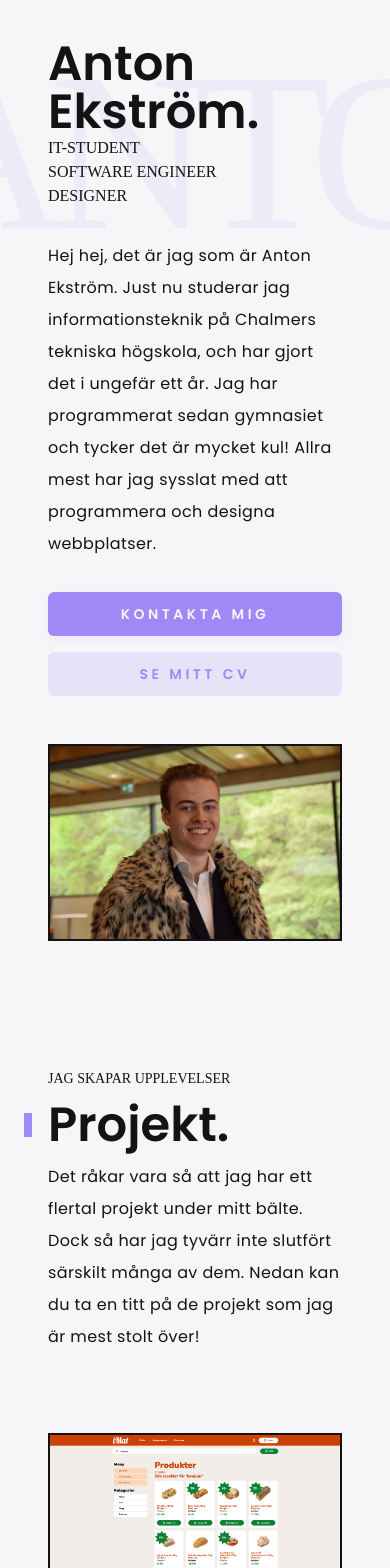
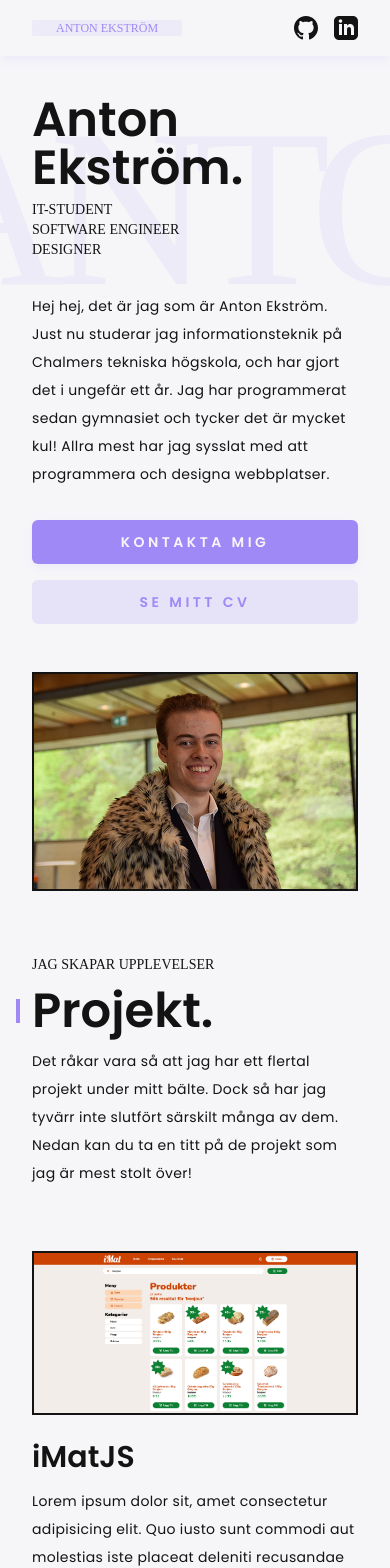
Before and after one commit to antoneekstrom/antonekstrom.se, a Svelte app: page / in a window 390 px wide. Shown: the top 1568 px of the page. Built offline with nearby package versions, Linux system fonts and the light colour scheme; a web font is replaced by a local one.

Commit message:
Improves spacing in several places

```diff
--- a/src/components/Header.svelte
+++ b/src/components/Header.svelte
@@ -1,11 +1,11 @@
 <header
-  class="page-inset py-8 hidden lg:flex flex-row justify-between sticky top-0 z-10 bg-white shadow-lavendel">
+  class="page-inset py-4 sm:py-8 flex flex-row gap-4 justify-between sticky top-0 z-10 bg-white shadow-lavendel">
   <div class="flex flex-row gap-20 items-center">
     <h1
-      class="flex items-center px-6 text-sm font-regular font-brand bg-lavendel-900 text-lavendel uppercase whitespace-nowrap rounded-sm">
+      class="flex items-center px-6 text-xs sm:text-sm font-regular font-brand bg-lavendel-900 text-lavendel uppercase whitespace-nowrap rounded-sm">
       <a href="#plupp">Anton Ekström</a>
     </h1>
-    <nav>
+    <nav class="hidden lg:block">
       <ul class="flex flex-row gap-8">
         <li>
           <a
@@ -41,7 +41,7 @@
           <svg
             xmlns="http://www.w3.org/2000/svg"
             viewBox="0 0 24 24"
-            class="w-8 text-black fill-current cursor-pointer hover:text-lavendel hover-peek"
+            class="w-6 sm:w-8 text-black fill-current cursor-pointer hover:text-lavendel hover-peek"
           >
             <path
               d="M12 0c-6.626 0-12 5.373-12 12 0 5.302 3.438 9.8 8.207 11.387.599.111.793-.261.793-.577v-2.234c-3.338.726-4.033-1.416-4.033-1.416-.546-1.387-1.333-1.756-1.333-1.756-1.089-.745.083-.729.083-.729 1.205.084 1.839 1.237 1.839 1.237 1.07 1.834 2.807 1.304 3.492.997.107-.775.418-1.305.762-1.604-2.665-.305-5.467-1.334-5.467-5.931 0-1.311.469-2.381 1.236-3.221-.124-.303-.535-1.524.117-3.176 0 0 1.008-.322 3.301 1.23.957-.266 1.983-.399 3.003-.404 1.02.005 2.047.138 3.006.404 2.291-1.552 3.297-1.23 3.297-1.23.653 1.653.242 2.874.118 3.176.77.84 1.235 1.911 1.235 3.221 0 4.609-2.807 5.624-5.479 5.921.43.372.823 1.102.823 2.222v3.293c0 .319.192.694.801.576 4.765-1.589 8.199-6.086 8.199-11.386 0-6.627-5.373-12-12-12z"
@@ -54,7 +54,7 @@
           <svg
             xmlns="http://www.w3.org/2000/svg"
             viewBox="0 0 24 24"
-            class="w-8 text-black fill-current cursor-pointer hover:text-lavendel hover-peek"
+            class="w-6 sm:w-8 text-black fill-current cursor-pointer hover:text-lavendel hover-peek"
           >
             <path
               d="M19 0h-14c-2.761 0-5 2.239-5 5v14c0 2.761 2.239 5 5 5h14c2.762 0 5-2.239 5-5v-14c0-2.761-2.238-5-5-5zm-11 19h-3v-11h3v11zm-1.5-12.268c-.966 0-1.75-.79-1.75-1.764s.784-1.764 1.75-1.764 1.75.79 1.75 1.764-.783 1.764-1.75 1.764zm13.5 12.268h-3v-5.604c0-3.368-4-3.113-4 0v5.604h-3v-11h3v1.765c1.396-2.586 7-2.777 7 2.476v6.759z"
--- a/src/components/Hero.svelte
+++ b/src/components/Hero.svelte
@@ -7,10 +7,10 @@
   <div class="flex flex-col xl:gap-12 xl:flex-row">
     <div>
       <h1 class="title">Anton Ekström.</h1>
-      <h2 class="title-eyebrow text-base md:text-xl hidden md:block">
+      <h2 class="title-eyebrow md:text-xl hidden md:block">
         IT-student | software engineer | designer
       </h2>
-      <h2 class="title-eyebrow text-base md:text-xl md:hidden">
+      <h2 class="title-eyebrow text-sm mt-2 md:hidden">
         IT-student<br />software engineer<br />designer
       </h2>
       <p class="paragraph my-8">
--- a/src/components/Speedbox.svelte
+++ b/src/components/Speedbox.svelte
@@ -1,4 +1,5 @@
-<div class="relative">
+<div class="">
+  <div class="relative h-[200px] md:h-[300px]">
     <svg
       class="min-w-full h-[400px] md:h-[600px] absolute left-1/2 top-1/2 transform-gpu -translate-x-1/2 -translate-y-1/2 -z-1"
       viewBox="0 0 2512 609"
@@ -16,7 +17,7 @@
       <rect class="animate-shake animation-delay-500" x="1474" y="48" width="434" height="14" fill="#E6E2F8" />
     </svg>
     <div
-    class="bg-lavendel flex justify-center sm:block sm:page-inset py-6 absolute w-screen left-1/2 -translate-x-1/2">
+      class="bg-lavendel flex justify-center sm:block sm:page-inset py-6 absolute top-1/2 -translate-y-1/2 w-screen left-1/2 -translate-x-1/2">
       <h1
         class="
         text-4xl md:text-7xl lg:text-8.5xl font-brand tracking-widest text-white w-max relative
@@ -24,6 +25,7 @@
         ">
         120 WPM
       </h1>
-    <p class="absolute -bottom-2 right-12 translate-y-full text-sm text-black-700">*Talet ovan kanske möjligtvis inte alltid reflekterar min faktiska skrivhastighet</p>
+      <p class="absolute -bottom-2 left-4 sm:left-auto sm:right-12 translate-y-full text-xs sm:text-sm text-black-700">*Talet ovan kanske möjligtvis inte alltid reflekterar min faktiska skrivhastighet</p>
     </div>
   </div>
+</div>
--- a/src/components/Thumbnail.svelte
+++ b/src/components/Thumbnail.svelte
@@ -18,7 +18,7 @@
         <a href="#plupp">
           <h1 class="subtitle text-3xl link inline-block">{title}</h1>
         </a>
-        <p class="paragraph text-sm md:text-base">
+        <p class="paragraph">
           <slot />
         </p>
       </div>
--- a/src/pages/Home.svelte
+++ b/src/pages/Home.svelte
@@ -9,7 +9,8 @@
 
 <Page>
   <Header />
-  <div class="page-inset mt-10 flex flex-col gap-32 w-full overflow-x-hidden">
+  <div
+    class="page-inset mt-10 flex flex-col gap-16 md:gap-32 w-full overflow-x-hidden">
     <Hero />
     <Section title="Projekt." eyebrow="jag skapar upplevelser">
       <div>
@@ -19,16 +20,15 @@
           du ta en titt på de projekt som jag är mest stolt över!
         </p>
       </div>
-      <div class="mt-8">
+      <div>
         <ul
-          class="mt-20 gap-16 grid justify-items-stretch grid-cols-1 md:grid-cols-2 xl:grid-cols-3 auto-cols-fr">
+          class="mt-16 gap-16 grid justify-items-stretch grid-cols-1 md:grid-cols-2 xl:grid-cols-3 auto-cols-fr">
           <div class="col-span-1 xl:col-span-3">
             <ThumbnailSmall
               alt="iMatJS screenshot"
               src="/images/screenshots/imatjs_screenshot.png"
               title="iMatJS"
-              row
-            >
+              row>
               Lorem ipsum dolor sit, amet consectetur adipisicing elit. Quo
               iusto sunt commodi aut molestias iste placeat deleniti recusandae
               fugit obcaecati.
@@ -63,7 +63,9 @@
     </Section>
     <Section title="Expert-skrivare." eyebrow="jag skiver snabbt">
       <p class="paragraph">Det råkar vara så att jag skriver jättesnabbt.*</p>
-      <Speedbox />
+      <div class="">
+        <Speedbox />
+      </div>
     </Section>
     <Section title="Förmågor." eyebrow="jag besitter flera förmågor">
       <p class="paragraph">
@@ -79,7 +81,6 @@
         vitae nisi, scelerisque egestas molestie. Morbi semper auctor at luctus.
       </p>
     </Section>
-
     <Section title="Emoji-expert." eyebrow="jag professionell emoji-kritiker">
       <p class="paragraph">
         Lorem ipsum dolor sit amet, consectetur adipiscing elit. Sit aliquet
--- a/tailwind.css
+++ b/tailwind.css
@@ -44,7 +44,7 @@ html::-webkit-scrollbar-thumb {
 
 @layer components {
   .page-inset {
-    @apply px-12 md:px-24 lg:px-28 xl:px-32;
+    @apply px-8 sm:px-12 md:px-24 lg:px-28 xl:px-32;
   }
   .title {
     @apply text-5xl sm:text-7xl lg:text-8.5xl leading-none font-semibold font-sans text-black;
@@ -56,10 +56,10 @@ html::-webkit-scrollbar-thumb {
     @apply text-sm sm:text-base font-regular font-brand text-black uppercase;
   }
   .paragraph {
-    @apply text-base font-regular font-sans text-black tracking-wide leading-loose my-6 mt-3 max-w-screen-md;
+    @apply text-sm sm:text-base font-regular font-sans text-black tracking-wide leading-loose sm:leading-loose my-6 mt-3 max-w-screen-md;
   }
   .text-tag {
-    @apply relative before:absolute before:-left-6 before:top-0 before:bottom-0 before:my-auto before:h-1/2 before:w-2 before:bg-lavendel before:block;
+    @apply relative before:absolute before:-left-4 sm:before:-left-6 before:top-0 before:bottom-0 before:my-auto before:h-1/2 before:w-1 sm:before:w-2 before:bg-lavendel before:block;
   }
   .btn {
     @apply whitespace-nowrap rounded-md px-6 py-3 text-sm font-semibold font-sans  tracking-widest uppercase focus:ring-2 focus:ring-offset-4 focus:outline-none hover:transform-gpu transition-all;
```
Lines whose indentation alone changed are shown as unchanged.
